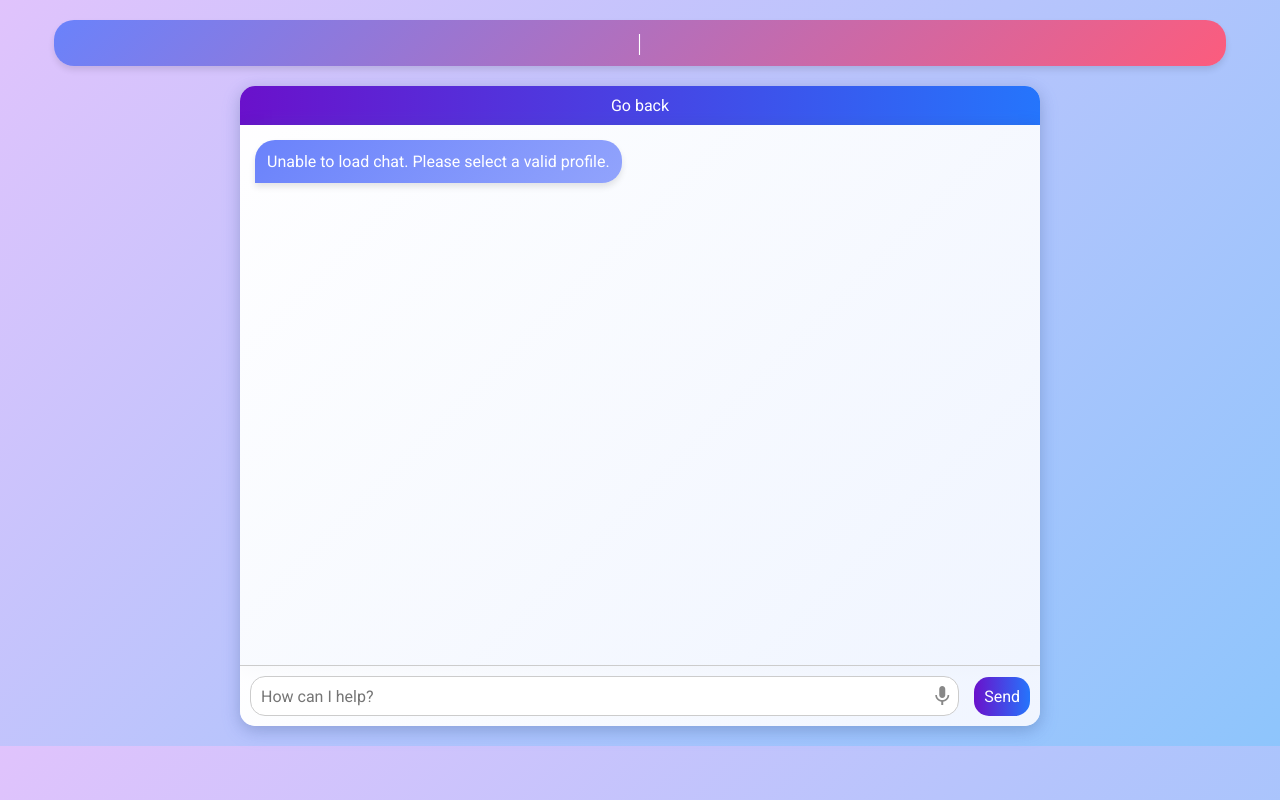
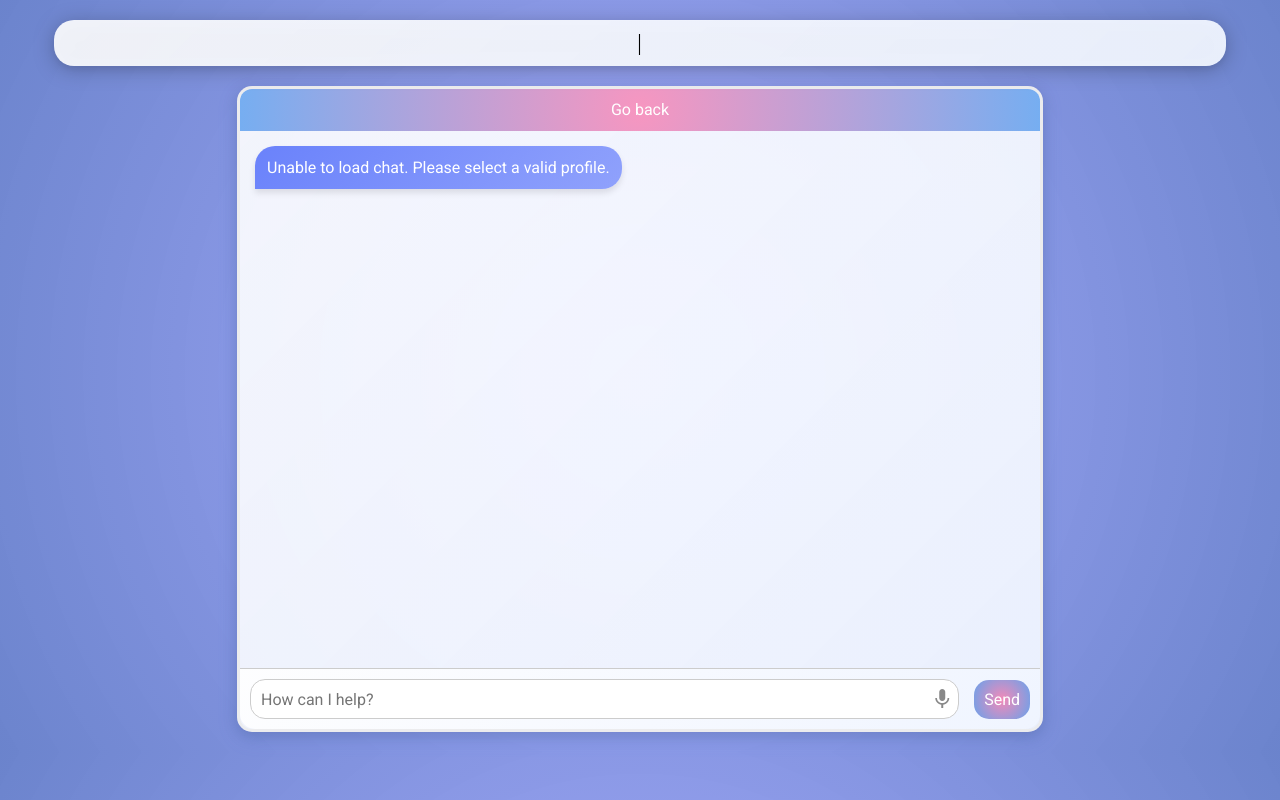
Before and after one commit to aaadjrbr/kid-chat-gpt, a plain HTML site: page chat.html in a window 1280 px wide. Drawn offline with Linux system fonts and the light colour scheme; a web font is replaced by a local one.

Commit message:
styling-8

```diff
--- a/chat.html
+++ b/chat.html
@@ -18,12 +18,12 @@
     </div>
 
     <div id="chat-container">
-        <a class="button-go-back" style="text-align: center; text-decoration: none;" href="./profiles.html">
+        <a class="custom-btn btn-6" style="text-align: center; text-decoration: none;" href="./profiles.html">
             <span>Go back</span>
         </a>
         <div id="messages"></div>
-        <div id="thinking">💭 Thinking...</div>
         <div id="input-container">
+            <div id="thinking">💭</div>
             <div class="input-wrapper">
                 <input type="text" id="user-input" placeholder="How can I help?">
                 <button id="mic-btn" class="mic-button">
--- a/styles/chat.css
+++ b/styles/chat.css
@@ -6,7 +6,7 @@
 /* General Styling */
 body {
     font-family: 'Roboto', sans-serif;
-    background: linear-gradient(135deg, #e0c3fc 0%, #8ec5fc 100%);
+    background-image: radial-gradient(circle, rgba(92, 100, 255, 0.527) 0%, rgba(13, 53, 172, 0.61) 100%);
     margin: 0;
     color: #333;
 }
@@ -17,6 +17,7 @@ body {
     border-radius: 15px;
     box-shadow: 0 4px 15px rgba(0, 0, 0, 0.15), 0 6px 20px rgba(100, 150, 255, 0.2); /* Softer shadow with a subtle blue glow */
     max-width: 800px;
+    border: 3px solid #ebebebda;
     margin: 20px auto;
     width: 90%;
     display: flex;
@@ -31,8 +32,6 @@ body {
     flex: 1;
     padding: 15px;
     overflow-y: auto; /* Adds scrolling */
-    background: linear-gradient(135deg, rgba(255, 255, 255, 0.9), rgba(240, 245, 255, 0.95)); /* Soft white to light bluish gradient */
-    box-shadow: 0 4px 15px rgba(0, 0, 0, 0.15), 0 6px 20px rgba(100, 150, 255, 0.2); /* Softer shadow with a subtle blue glow */
 }
 
 /* Input Field Container */
@@ -133,7 +132,7 @@ input#user-input:hover {
     max-width: 110px;
     word-wrap: break-word;
     margin-left: 10px;
-    display: none; /* Hidden by default */
+    display: none;
 }
 
 /* Scroll Bar Styling */
@@ -200,9 +199,10 @@ img {
     width: 90%;
     margin: 20px auto; /* Centers the container horizontally */
     border-radius: 20px;
-    background: linear-gradient(135deg, #6a82fb, #fc5c7d);
+    background: linear-gradient(135deg, rgba(255, 255, 255, 0.9), rgba(240, 245, 255, 0.95));
+    filter: drop-shadow(0 3px 10px #0004);
     padding: 10px;
-    box-shadow: 0px 4px 6px rgba(0, 0, 0, 0.1); /* Subtle shadow for depth */
+    box-shadow: 0px 4px 6px rgba(0, 0, 0, 0.041); /* Subtle shadow for depth */
 }
 
 #kid-name-display {
@@ -210,13 +210,13 @@ img {
     text-align: center;
     font-family: "Kiwi Maru", serif;
     font-weight: 400;
-    color: #ffffff; /* Matches the end color of the gradient */
+    color: #000000; /* Matches the end color of the gradient */
     letter-spacing: 1px;
 }
 
 .cursor {
     font-weight: 400;
-    color: #ffffff; /* Matches the end color of the gradient */
+    color: #000000; /* Matches the end color of the gradient */
     animation: blink 0.7s steps(1) infinite;
 }
 
@@ -279,18 +279,23 @@ img {
     margin-left: 5px;
     padding: 10px;
     border-radius: 15px;
-    background-image: linear-gradient(to right, #6a11cb, #2575fc);
+    background: radial-gradient(circle, rgb(243, 138, 184) 0%, rgb(103, 162, 235) 100%);
+    color: rgb(255, 255, 255);
     border: none;
     cursor: pointer;
     font-size: 1em;
     color: white;
     z-index: 2; /* Ensure buttons are above the wave */
     position: relative; /* Ensure they stay positioned correctly */
+    transition: all 0.2s ease;
 }
 
 /* Hover effect for buttons */
 #send-btn:hover {
-    background-image: linear-gradient(to right, #2575fc, #6a11cb);
+    background: radial-gradient(circle, rgb(243, 138, 184) 0%, rgb(103, 162, 235) 100%);
+    color: rgb(255, 255, 255);
+    border-radius: 8px;
+    transition: all 0.2s ease;
 }
 
 /* Waves animation container */
@@ -332,3 +337,19 @@ img {
         opacity: 0.6;
     }
 }
+
+/* 6 */
+.btn-6 {
+    background: rgb(247,150,192);
+    background: radial-gradient(circle, rgba(247,150,192,1) 0%, rgba(118,174,241,1) 100%);
+    line-height: 42px;
+    padding: 0;
+    color: white;
+    border: none;
+    transition: all 0.2s ease;
+  }
+.btn-6:hover {
+    background: radial-gradient(circle, rgb(243, 138, 184) 0%, rgb(103, 162, 235) 100%);
+    color: rgb(255, 255, 255);
+    transition: all 0.2s ease;
+}
```
